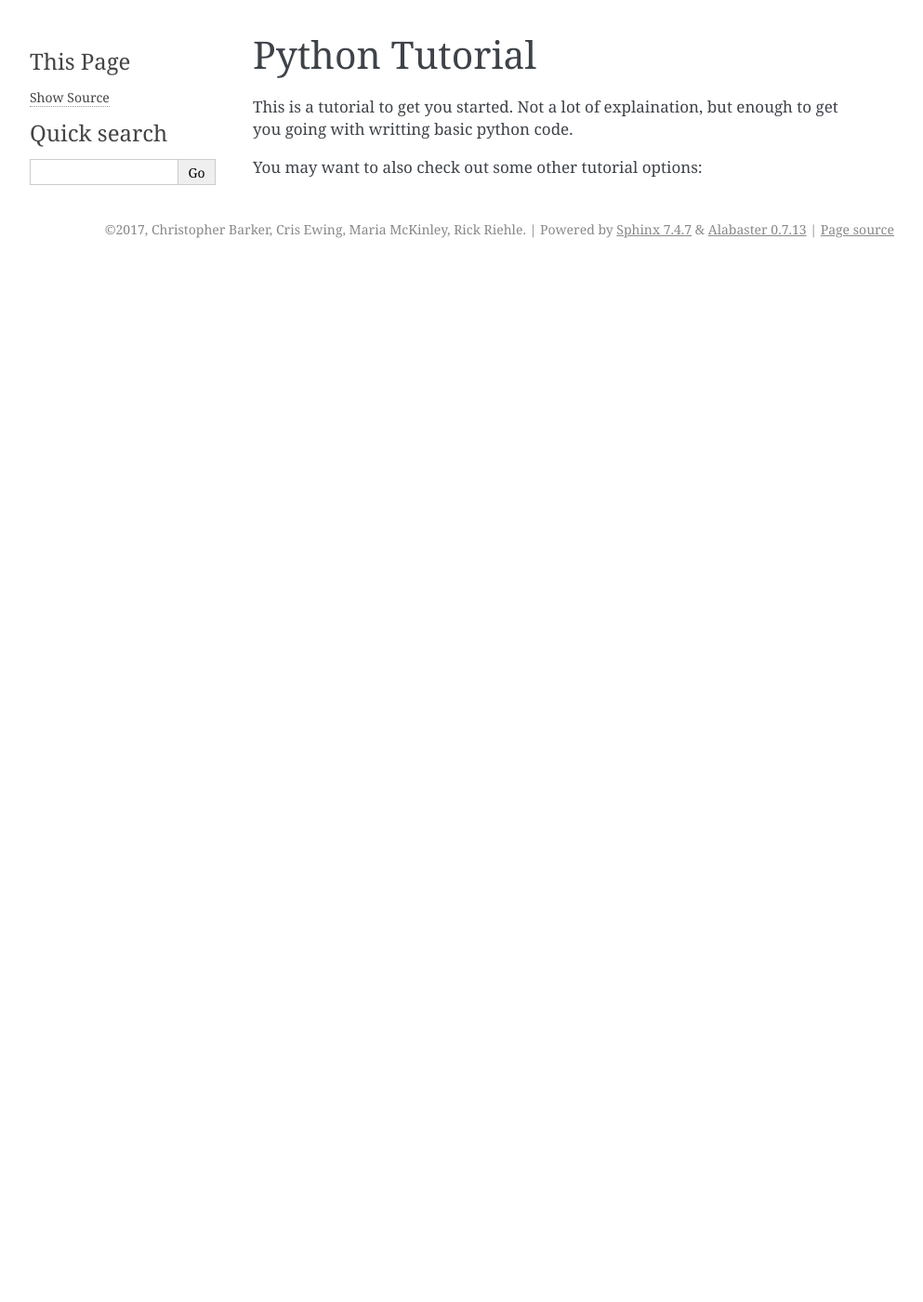
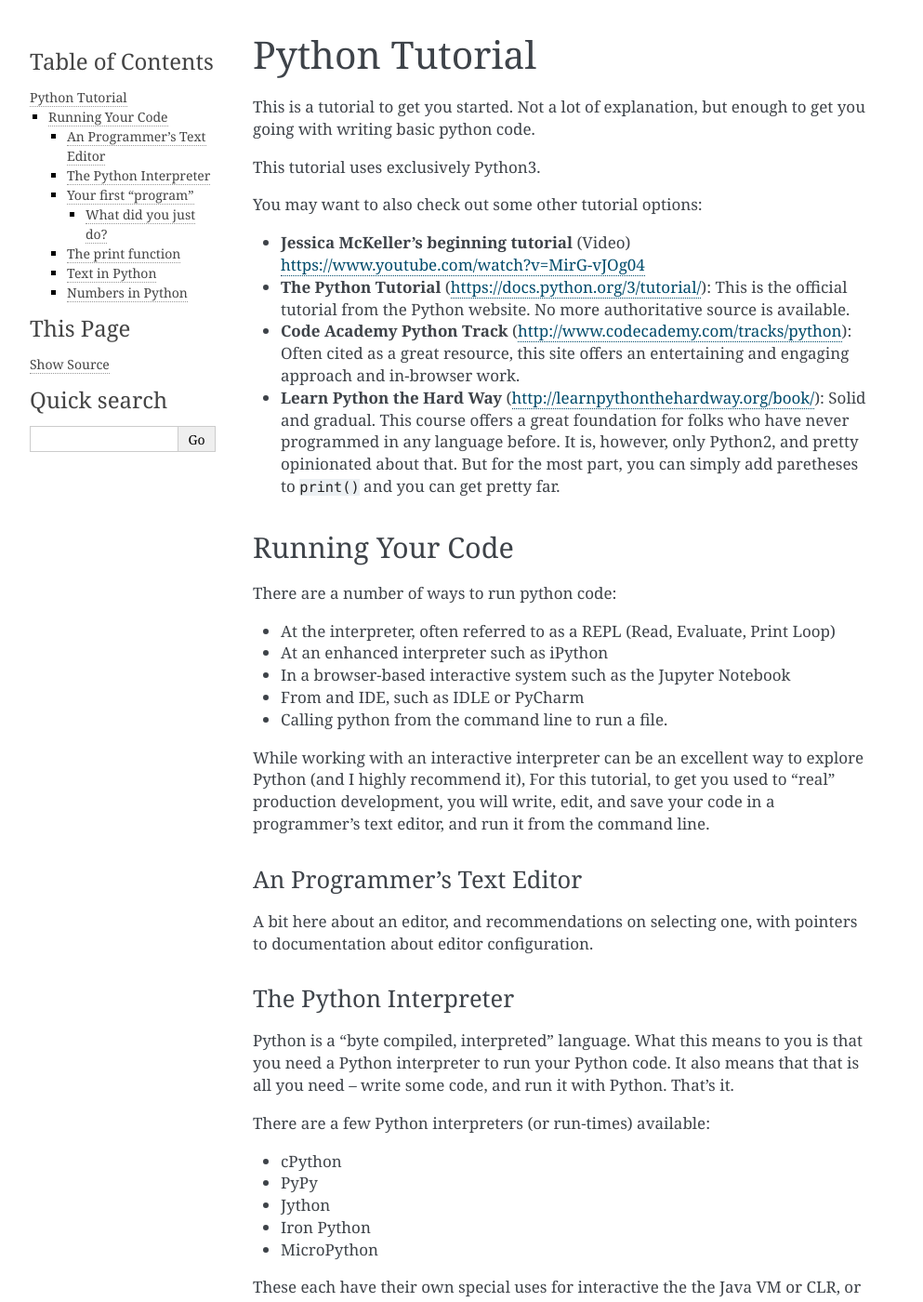
Before and after one commit to UWPCE-PythonCert/Py100, a Sphinx documentation site: the page built from source/modules/Tutorial.rst, in a window 1280 px wide and 1400 px high. Shown: the whole window at 93% size, without its empty margins (148-1141 px from the left). Built offline with Sphinx 7.4.7, drawn with Linux system fonts in a browser that asks for light colours; pages that are not in the unit, such as notebooks, are missing from menus; some of the changed text lies outside the part shown.

Commit message:
added a tiny bit to the tutorial

```diff
--- a/source/modules/Tutorial.rst
+++ b/source/modules/Tutorial.rst
@@ -1,7 +1,129 @@
+===============
 Python Tutorial
 ===============
 
-This is a tutorial to get you started. Not a lot of explaination,
-but enough to get you going with writting basic python code.
+This is a tutorial to get you started. Not a lot of explanation,
+but enough to get you going with writing basic python code.
+
+This tutorial uses exclusively Python3.
 
 You may want to also check out some other tutorial options:
+
+* **Jessica McKeller's beginning tutorial** (Video)
+  https://www.youtube.com/watch?v=MirG-vJOg04
+
+* **The Python Tutorial**
+  (https://docs.python.org/3/tutorial/): This is the
+  official tutorial from the Python website. No more authoritative source is
+  available.
+
+* **Code Academy Python Track**
+  (http://www.codecademy.com/tracks/python): Often
+  cited as a great resource, this site offers an entertaining and engaging
+  approach and in-browser work.
+
+* **Learn Python the Hard Way**
+  (http://learnpythonthehardway.org/book/): Solid and gradual.
+  This course offers a great foundation for folks who have never
+  programmed in any language before. It is, however, only Python2,
+  and pretty opinionated about that. But for the most part, you can
+  simply add paretheses to ``print()`` and you can get pretty far.
+
+Running Your Code
+=================
+
+There are a number of ways to run python code:
+
+- At the interpreter, often referred to as a REPL (Read, Evaluate, Print Loop)
+- At an enhanced interpreter such as iPython
+- In a browser-based interactive system such as the Jupyter Notebook
+- From and IDE, such as IDLE or PyCharm
+- Calling python from the command line to run a file.
+
+While working with an interactive interpreter can be an excellent way to explore Python (and I highly recommend it), For this tutorial, to get you used to "real" production development, you will write, edit, and save your code in a programmer's text editor, and run it from the command line.
+
+An Programmer's Text Editor
+---------------------------
+
+A bit here about an editor, and recommendations on selecting one, with pointers to documentation about editor configuration.
+
+The Python Interpreter
+----------------------
+
+Python is a "byte compiled, interpreted" language. What this means to you is that you need a Python interpreter to run your Python code. It also means that that is all you need -- write some code, and run it with Python. That's it.
+
+There are a few Python interpreters (or run-times) available:
+
+- cPython
+- PyPy
+- Jython
+- Iron Python
+- MicroPython
+
+These each have their own special uses for interactive the the Java VM or CLR, or running on micro controllers. But most production Python is run with the cPython interpreter, and most people mean cPython when they say "Python".
+
+[link to setting up your environment here]
+
+For this tutorial, you will need cPython version 3.6, installed and running so that when you type "python" at your command line, it starts up:
+
+
+
+
+.. code-block:: bash
+
+  MacBook-Pro:~ Chris$ python
+  Python 3.6.2 (v3.6.2:5fd33b5926, Jul 16 2017, 20:11:06)
+  [GCC 4.2.1 (Apple Inc. build 5666) (dot 3)] on darwin
+  Type "help", "copyright", "credits" or "license" for more information.
+  >>>
+
+Your result may be slightly different, but it should say Python 3.6. *something* there at the top, and give you the command prompt (``>>>``) at the end.
+
+You can get out of it by typing ctrl+D (on OS_X and Linux) or ctrl+Z (On Windows), or typing ``exit()`` and hitting <return>.
+
+Your first "program"
+--------------------
+
+Create your first program by typing this into your text editor::
+
+    print("this worked!")
+
+Type it exactly as above, with no extra space at the beginning, and no other characters.
+
+Save the file as "first.py". Make sure to save it somewhere that makes sense, maybe a directory you create for this purpose, called "tutorial".
+
+Start up the command line ("Terminal" on OS-X, "Command Prompt" on Windows), and "Navigate" to the directory where you just saved that file::
+
+  cd tutorial
+
+Now run your little program, by typing ``python first.py`` and hitting <return>. You should get something like this:
+
+.. code-block:: bash
+
+  MacBook-Pro:tutorial Chris$ python first.py
+  this worked!
+  MacBook-Pro:tutorial Chris$
+
+If this is *NOT* what you got then something went wrong. Some things to check:
+
+ - Did you save the file?
+ - Is your command prompt "in" the same directory as the file?
+   - you can check this by typing ``ls`` on *nix, and ``dir`` on Windows, to see what files are in the dir that the command prompt is in.
+ - Did you type *exactly* the same line as above?
+
+What did you just do?
+.....................
+
+The "python" command starts up the python interpreter. If you "pass in" a file name, by typing the name of the file after "python", then the interpreter will read that file and run any code that is in it.
+
+In this case, python ran the one line of code you put in that file, which told it to print the text: "this worked!" -- and that is what it did.
+
+The print function
+------------------
+
+
+Text in Python
+--------------
+
+Numbers in Python
+-----------------
```
Also changed, not shown: 2 other files.
